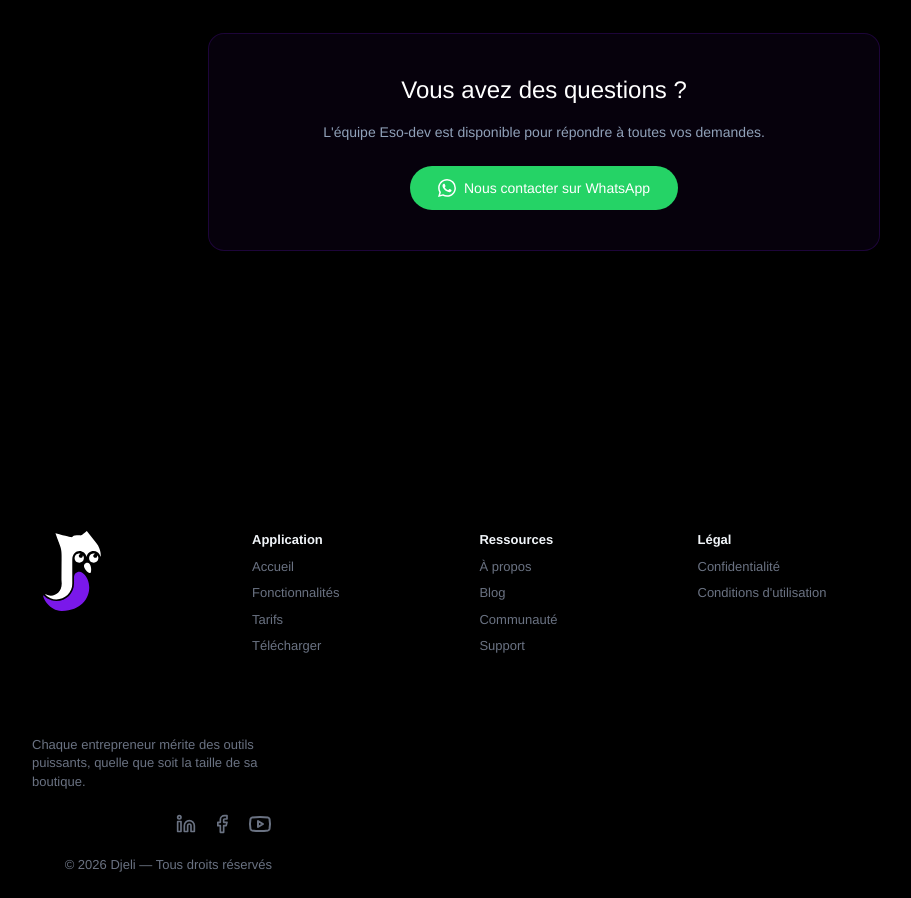
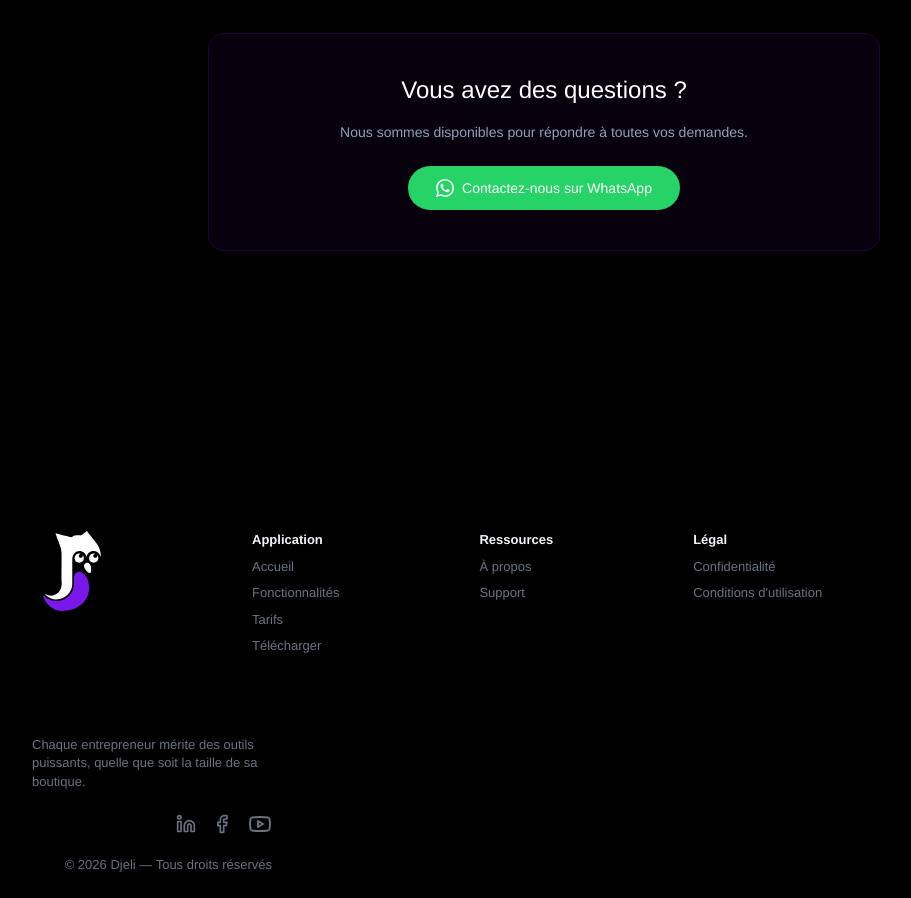
Before and after one commit to willy916/landinpageDjeli, a Next.js app: page /a-propos in a window 1280 px wide. Shown: the part 1640-2538 px from the top of the page, without its empty margins (96-1007 px from the left). Built offline with nearby package versions, Linux system fonts and the light colour scheme; a web font is replaced by a local one.

Commit message:
newmodif

```diff
--- a/app/(publicPages)/a-propos/page.tsx
+++ b/app/(publicPages)/a-propos/page.tsx
@@ -163,7 +163,7 @@ export default function AboutPage() {
             <section className="px-4 md:px-16 lg:px-24 xl:px-32">
                 <div className="max-w-2xl mx-auto text-center p-10 rounded-2xl border border-[#7a18ea]/20 bg-[#7a18ea]/5">
                     <h2 className="text-2xl font-medium mb-4">Vous avez des questions ?</h2>
-                    <p className="text-slate-400 mb-6">L'équipe Eso-dev est disponible pour répondre à toutes vos demandes.</p>
+                    <p className="text-slate-400 mb-6">Nous sommes disponibles pour répondre à toutes vos demandes.</p>
                     <a
                         href="https://wa.me/2250575132586"
                         target="_blank"
@@ -173,7 +173,7 @@ export default function AboutPage() {
                         <svg width="18" height="18" viewBox="0 0 24 24" fill="currentColor">
                             <path d="M17.472 14.382c-.297-.149-1.758-.867-2.03-.967-.273-.099-.471-.148-.67.15-.197.297-.767.966-.94 1.164-.173.199-.347.223-.644.075-.297-.15-1.255-.463-2.39-1.475-.883-.788-1.48-1.761-1.653-2.059-.173-.297-.018-.458.13-.606.134-.133.298-.347.446-.52.149-.174.198-.298.298-.497.099-.198.05-.371-.025-.52-.075-.149-.669-1.612-.916-2.207-.242-.579-.487-.5-.669-.51-.173-.008-.371-.01-.57-.01-.198 0-.52.074-.792.372-.272.297-1.04 1.016-1.04 2.479 0 1.462 1.065 2.875 1.213 3.074.149.198 2.096 3.2 5.077 4.487.709.306 1.262.489 1.694.625.712.227 1.36.195 1.871.118.571-.085 1.758-.719 2.006-1.413.248-.694.248-1.289.173-1.413-.074-.124-.272-.198-.57-.347m-5.421 7.403h-.004a9.87 9.87 0 0 1-5.031-1.378l-.361-.214-3.741.982.998-3.648-.235-.374a9.86 9.86 0 0 1-1.51-5.26c.001-5.45 4.436-9.884 9.888-9.884 2.64 0 5.122 1.03 6.988 2.898a9.825 9.825 0 0 1 2.893 6.994c-.003 5.45-4.437 9.884-9.885 9.884m8.413-18.297A11.815 11.815 0 0 0 12.05 0C5.495 0 .16 5.335.157 11.892c0 2.096.547 4.142 1.588 5.945L.057 24l6.305-1.654a11.882 11.882 0 0 0 5.683 1.448h.005c6.554 0 11.89-5.335 11.893-11.893a11.821 11.821 0 0 0-3.48-8.413z"/>
                         </svg>
-                        Nous contacter sur WhatsApp
+                        Contactez-nous sur WhatsApp
                     </a>
                 </div>
             </section>
--- a/data/footer.ts
+++ b/data/footer.ts
@@ -14,8 +14,6 @@ export const footerData: IFooter[] = [
         title: "Ressources",
         links: [
             { name: "À propos", href: "/a-propos" },
-            { name: "Blog", href: "#" },
-            { name: "Communauté", href: "#" },
             { name: "Support", href: "#" },
         ]
     },
--- a/sections/CTASection.tsx
+++ b/sections/CTASection.tsx
@@ -13,13 +13,13 @@ export default function CTASection() {
         >
             <div>
                 <motion.h1
-                    className="text-4xl md:text-[46px] md:leading-15 font-semibold bg-linear-to-r from-white to-[#6666ff] text-transparent bg-clip-text"
+                    className="text-4xl mb-3 md:text-[46px] md:leading-15 font-semibold bg-linear-to-r from-white to-[#6666ff] text-transparent bg-clip-text"
                     initial={{ y: 80, opacity: 0 }}
                     whileInView={{ y: 0, opacity: 1 }}
                     viewport={{ once: true }}
                     transition={{ type: "spring", stiffness: 280, damping: 70, mass: 1 }}
                 >
-                    Prêt à prendre le contrôle de votre activité ?
+                    Prêt à piloter votre boutique ?
                 </motion.h1>
                 <motion.p
                     className="bg-linear-to-r from-white to-[#6666ff] text-transparent bg-clip-text text-lg"
--- a/sections/ContactSection.tsx
+++ b/sections/ContactSection.tsx
@@ -6,7 +6,7 @@ export default function ContactSection() {
     return (
         <div className="px-4 md:px-16 lg:px-24 xl:px-32">
             <SectionTitle
-                text1="Contact"
+                text1="Contactez-nous"
             />
 
             <motion.div
@@ -18,7 +18,7 @@ export default function ContactSection() {
             >
                 <h2 className="text-2xl font-medium mb-3">Vous avez des questions ?</h2>
                 <p className="text-slate-400 mb-8 leading-relaxed">
-                    L'équipe Eso-dev est disponible pour répondre à toutes vos demandes.
+                    Nous sommes disponibles pour répondre à toutes vos demandes.
                 </p>
                 <a
                     href="https://wa.me/2250575132586"
@@ -29,7 +29,7 @@ export default function ContactSection() {
                     <svg width="18" height="18" viewBox="0 0 24 24" fill="currentColor">
                         <path d="M17.472 14.382c-.297-.149-1.758-.867-2.03-.967-.273-.099-.471-.148-.67.15-.197.297-.767.966-.94 1.164-.173.199-.347.223-.644.075-.297-.15-1.255-.463-2.39-1.475-.883-.788-1.48-1.761-1.653-2.059-.173-.297-.018-.458.13-.606.134-.133.298-.347.446-.52.149-.174.198-.298.298-.497.099-.198.05-.371-.025-.52-.075-.149-.669-1.612-.916-2.207-.242-.579-.487-.5-.669-.51-.173-.008-.371-.01-.57-.01-.198 0-.52.074-.792.372-.272.297-1.04 1.016-1.04 2.479 0 1.462 1.065 2.875 1.213 3.074.149.198 2.096 3.2 5.077 4.487.709.306 1.262.489 1.694.625.712.227 1.36.195 1.871.118.571-.085 1.758-.719 2.006-1.413.248-.694.248-1.289.173-1.413-.074-.124-.272-.198-.57-.347m-5.421 7.403h-.004a9.87 9.87 0 0 1-5.031-1.378l-.361-.214-3.741.982.998-3.648-.235-.374a9.86 9.86 0 0 1-1.51-5.26c.001-5.45 4.436-9.884 9.888-9.884 2.64 0 5.122 1.03 6.988 2.898a9.825 9.825 0 0 1 2.893 6.994c-.003 5.45-4.437 9.884-9.885 9.884m8.413-18.297A11.815 11.815 0 0 0 12.05 0C5.495 0 .16 5.335.157 11.892c0 2.096.547 4.142 1.588 5.945L.057 24l6.305-1.654a11.882 11.882 0 0 0 5.683 1.448h.005c6.554 0 11.89-5.335 11.893-11.893a11.821 11.821 0 0 0-3.48-8.413z"/>
                     </svg>
-                    Nous contacter sur WhatsApp
+                    Contactez-nous sur WhatsApp
                 </a>
             </motion.div>
         </div>
--- a/sections/HeroSection.tsx
+++ b/sections/HeroSection.tsx
@@ -29,7 +29,7 @@ export default function HeroSection() {
                     NOUVEAU
                 </span>
                 <p className="flex items-center gap-1">
-                    <span>Djeli IA — Chat, finances & analyses</span>
+                    <span>Djeli IA</span>
                     <ChevronRightIcon size={16} className="group-hover:translate-x-0.5 transition duration-300" />
                 </p>
             </motion.a>
@@ -52,7 +52,7 @@ export default function HeroSection() {
                 viewport={{ once: true }}
                 transition={{ delay: 0.2, type: "spring", stiffness: 320, damping: 70, mass: 1 }}
             >
-                Djeli centralise ventes, stocks, employés et comptabilité en une seule app. Fini le vol, fini les pertes, fini les outils coûteux.
+                Djeli centralise ventes, stocks, employés et comptabilité en une seule app. fini les outils coûteux et les pertes.
             </motion.p>
 
             <motion.div
```
